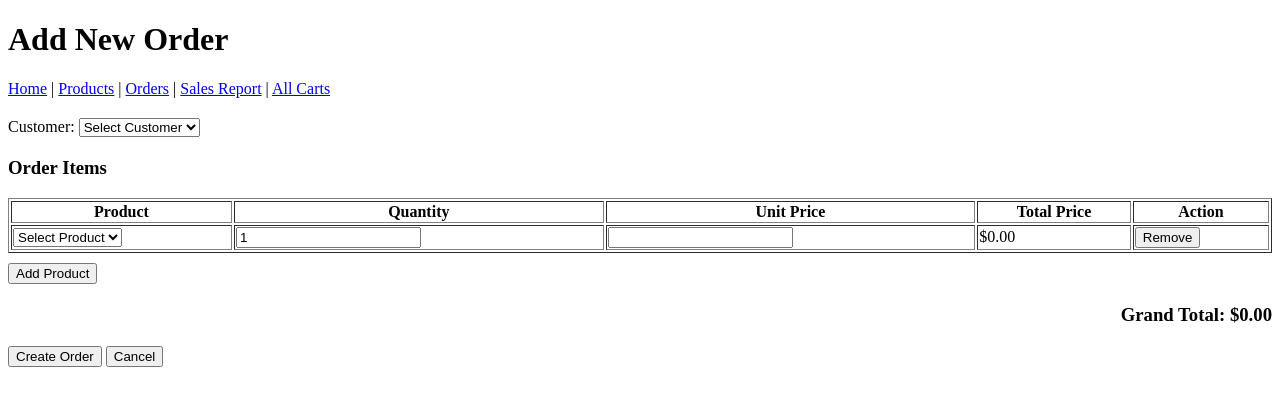
After one commit to satthugon123/as, a Java web app: page /addOrder.jsp in a window 1280 px wide. The commit adds this page. Shown: the top 406 px of the page. Run offline with Tomcat 11, a stand-in JSP engine, Linux system fonts and the light colour scheme; the template is opened without the code that fills it, so the values that code supplies are empty; database files in the repository are not loaded.

Commit message:
Add staff order creation and improve cart/order functionality
Co-authored-by: voanhkhoa306 <voanhkhoa306@gmail.com>

```diff
--- /dev/null
+++ b/PizzaStore/WebContent/addOrder.jsp
@@ -0,0 +1,185 @@
+<%@page contentType="text/html" pageEncoding="UTF-8"%>
+<%@taglib prefix="c" uri="http://java.sun.com/jsp/jstl/core" %>
+<%@taglib prefix="fmt" uri="http://java.sun.com/jsp/jstl/fmt" %>
+<!DOCTYPE html>
+<html>
+    <head>
+        <meta http-equiv="Content-Type" content="text/html; charset=UTF-8">
+        <title>PizzaStore - Add Order</title>
+        <script>
+            function addProductRow() {
+                const table = document.getElementById('productTable');
+                const row = table.insertRow(-1);
+
+                row.innerHTML = `
+                    <td>
+                        <select name="productID" required>
+                            <option value="">Select Product</option>
+                            <c:forEach var="product" items="${products}">
+                                <option value="${product.productID}" data-price="${product.unitPrice}">
+                                    ${product.productName} - $<fmt:formatNumber value="${product.unitPrice}" pattern="#,##0.00"/>
+                                </option>
+                            </c:forEach>
+                        </select>
+                    </td>
+                    <td>
+                        <input type="number" name="quantity" min="1" value="1" required onchange="updatePrice(this)">
+                    </td>
+                    <td>
+                        <input type="number" name="unitPrice" step="0.01" readonly>
+                    </td>
+                    <td>
+                        <span class="totalPrice">$0.00</span>
+                    </td>
+                    <td>
+                        <button type="button" onclick="removeRow(this)">Remove</button>
+                    </td>
+                `;
+
+                // Add event listener to product select
+                const select = row.querySelector('select[name="productID"]');
+                select.addEventListener('change', function() {
+                    const price = this.options[this.selectedIndex].getAttribute('data-price');
+                    const unitPriceInput = row.querySelector('input[name="unitPrice"]');
+                    unitPriceInput.value = price || 0;
+                    updatePrice(row.querySelector('input[name="quantity"]'));
+                });
+            }
+
+            function removeRow(button) {
+                button.closest('tr').remove();
+                updateGrandTotal();
+            }
+
+            function updatePrice(quantityInput) {
+                const row = quantityInput.closest('tr');
+                const unitPrice = parseFloat(row.querySelector('input[name="unitPrice"]').value) || 0;
+                const quantity = parseInt(quantityInput.value) || 0;
+                const total = unitPrice * quantity;
+
+                row.querySelector('.totalPrice').textContent = '$' + total.toFixed(2);
+                updateGrandTotal();
+            }
+
+            function updateGrandTotal() {
+                const totalElements = document.querySelectorAll('.totalPrice');
+                let grandTotal = 0;
+
+                totalElements.forEach(element => {
+                    const value = parseFloat(element.textContent.replace('$', '').replace(',', '')) || 0;
+                    grandTotal += value;
+                });
+
+                document.getElementById('grandTotal').textContent = '$' + grandTotal.toFixed(2);
+            }
+        </script>
+    </head>
+    <body>
+        <h1>Add New Order</h1>
+
+        <div>
+            <a href="MainController?action=home">Home</a> |
+            <a href="MainController?action=products">Products</a> |
+            <a href="MainController?action=orders">Orders</a> |
+            <a href="MainController?action=salesReport">Sales Report</a> |
+            <a href="MainController?action=viewAllCarts">All Carts</a>
+        </div>
+
+        <c:if test="${not empty sessionScope.message}">
+            <div style="color: green; margin: 10px 0;">
+                ${sessionScope.message}
+                <c:remove var="message" scope="session"/>
+            </div>
+        </c:if>
+
+        <c:if test="${not empty sessionScope.error}">
+            <div style="color: red; margin: 10px 0;">
+                ${sessionScope.error}
+                <c:remove var="error" scope="session"/>
+            </div>
+        </c:if>
+
+        <form action="MainController" method="post" style="margin-top: 20px;">
+            <input type="hidden" name="action" value="doAddOrder">
+
+            <div style="margin-bottom: 20px;">
+                <label for="customerID">Customer:</label>
+                <select name="customerID" id="customerID" required>
+                    <option value="">Select Customer</option>
+                    <c:forEach var="customer" items="${customers}">
+                        <c:if test="${!customer.staff}">
+                            <option value="${customer.accountID}">${customer.fullName} (${customer.userName})</option>
+                        </c:if>
+                    </c:forEach>
+                </select>
+            </div>
+
+            <div style="margin-bottom: 20px;">
+                <h3>Order Items</h3>
+                <table id="productTable" border="1" style="width: 100%;">
+                    <thead>
+                        <tr>
+                            <th>Product</th>
+                            <th>Quantity</th>
+                            <th>Unit Price</th>
+                            <th>Total Price</th>
+                            <th>Action</th>
+                        </tr>
+                    </thead>
+                    <tbody>
+                        <tr>
+                            <td>
+                                <select name="productID" required>
+                                    <option value="">Select Product</option>
+                                    <c:forEach var="product" items="${products}">
+                                        <option value="${product.productID}" data-price="${product.unitPrice}">
+                                            ${product.productName} - $<fmt:formatNumber value="${product.unitPrice}" pattern="#,##0.00"/>
+                                        </option>
+                                    </c:forEach>
+                                </select>
+                            </td>
+                            <td>
+                                <input type="number" name="quantity" min="1" value="1" required onchange="updatePrice(this)">
+                            </td>
+                            <td>
+                                <input type="number" name="unitPrice" step="0.01" readonly>
+                            </td>
+                            <td>
+                                <span class="totalPrice">$0.00</span>
+                            </td>
+                            <td>
+                                <button type="button" onclick="removeRow(this)">Remove</button>
+                            </td>
+                        </tr>
+                    </tbody>
+                </table>
+
+                <div style="margin-top: 10px;">
+                    <button type="button" onclick="addProductRow()">Add Product</button>
+                </div>
+
+                <div style="margin-top: 20px; text-align: right;">
+                    <h3>Grand Total: <span id="grandTotal">$0.00</span></h3>
+                </div>
+            </div>
+
+            <div>
+                <button type="submit">Create Order</button>
+                <button type="button" onclick="window.location.href='MainController?action=orders'">Cancel</button>
+            </div>
+        </form>
+
+        <script>
+            // Add event listeners to existing select elements
+            document.querySelectorAll('select[name="productID"]').forEach(select => {
+                select.addEventListener('change', function() {
+                    const row = this.closest('tr');
+                    const price = this.options[this.selectedIndex].getAttribute('data-price');
+                    const unitPriceInput = row.querySelector('input[name="unitPrice"]');
+                    unitPriceInput.value = price || 0;
+                    updatePrice(row.querySelector('input[name="quantity"]'));
+                });
+            });
+        </script>
+    </body>
+</html>
--- a/PizzaStore/WebContent/index.jsp
+++ b/PizzaStore/WebContent/index.jsp
@@ -31,6 +31,7 @@
             <c:if test="${sessionScope.account != null && sessionScope.account.staff}">
                 | <a href="MainController?action=viewAllCarts">All Carts</a>
                 | <a href="MainController?action=salesReport">Sales Report</a>
+                | <a href="MainController?action=addOrder">Add Order</a>
             </c:if>
         </div>
 
--- a/PizzaStore/WebContent/orders.jsp
+++ b/PizzaStore/WebContent/orders.jsp
@@ -16,6 +16,7 @@
             <a href="MainController?action=orders">Orders</a>
             <c:if test="${sessionScope.account != null && sessionScope.account.staff}">
                 | <a href="MainController?action=salesReport">Sales Report</a>
+                | <a href="MainController?action=addOrder">Add Order</a>
             </c:if>
         </div>
 
```
Also changed, not shown: PizzaStore/TEST_RESULTS.md (added, +151 -0 lines), PizzaStore/WebContent/cart.jsp (+14 -0 lines), PizzaStore/src/controller/MainController.java (+87 -6 lines), PizzaStore/src/dao/OrderDAO.java (+53 -1 lines).
